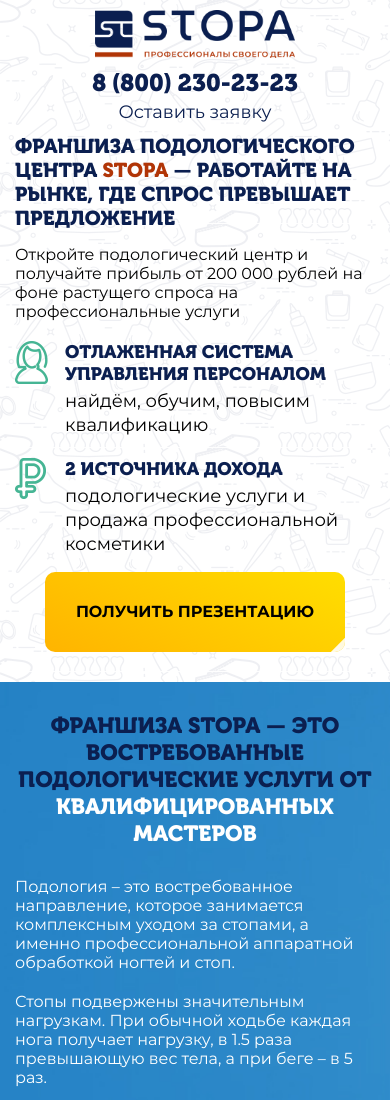
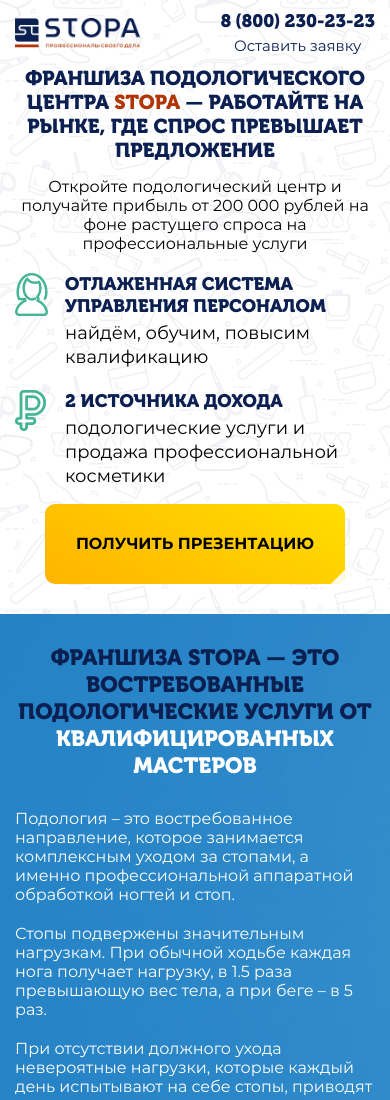
Before and after one commit to rnbelov96/stopa, a website built with webpack: page src/index.html in a window 390 px wide. Shown: the top 1100 px of the page. Built offline with nearby package versions, Linux system fonts and the light colour scheme.

Commit message:
Edit first screen

```diff
--- a/src/scss/components/_desc.scss
+++ b/src/scss/components/_desc.scss
@@ -29,6 +29,7 @@
     font-size: 20px;
     padding-top: 10px;
     margin-bottom: 15px;
+    text-align: center;
   }
 
   &::after {
@@ -65,6 +66,7 @@
   @media (max-width: 575px) {
     font-size: 16px;
     margin-bottom: 20px;
+    text-align: center;
   }
 
   span {
--- a/src/scss/components/_header.scss
+++ b/src/scss/components/_header.scss
@@ -14,13 +14,12 @@
 
   @media (max-width: 575px) {
     gap: 10px;
-    flex-direction: column;
   }
 }
 
 .header__logo {
   @media (max-width: 575px) {
-    width: 200px;
+    width: 125px;
   }
 }
 
@@ -60,6 +59,10 @@
   color: $blue;
   text-decoration: none;
 
+  @media (max-width: 575px) {
+    font-size: 18px;
+  }
+
   &:hover,
   &:active,
   &:focus {
@@ -75,6 +78,10 @@
   color: $blue;
   border-bottom: 1px solid transparent;
 
+  @media (max-width: 575px) {
+    font-size: 15px;
+  }
+
   &:hover,
   &:active,
   &:focus {
```
